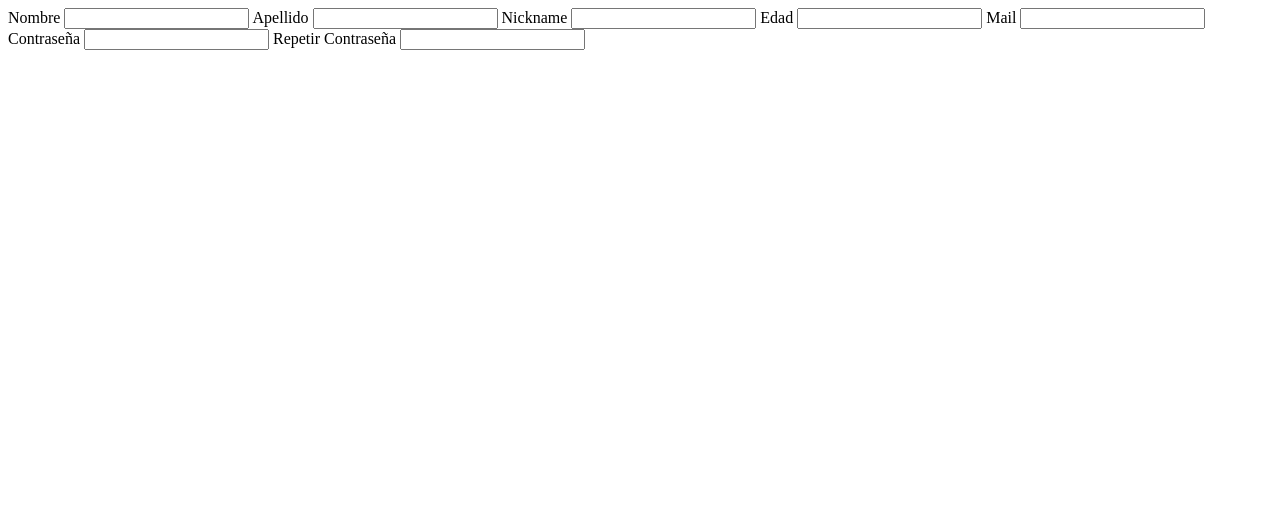
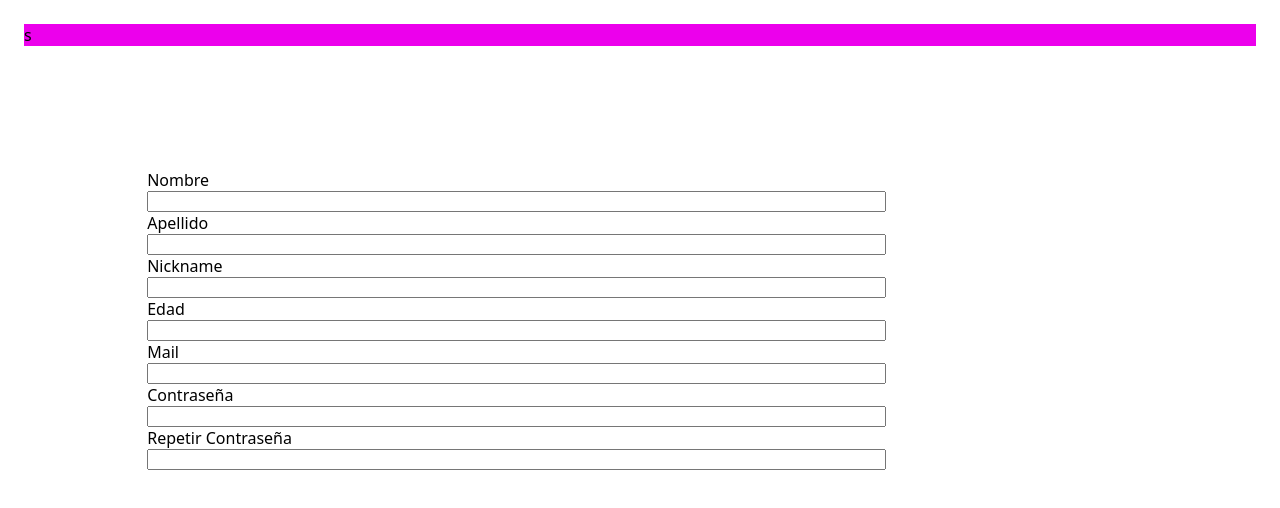
Before and after one commit to gonsalomon/E2.Interfaces, a plain HTML site: page formulario.html in a window 1280 px wide. Drawn offline with Linux system fonts and the light colour scheme.

Commit message:
agrego cambios sobre el formulario

```diff
--- a/formulario.html
+++ b/formulario.html
@@ -4,8 +4,10 @@
     <meta charset="UTF-8">
     <meta name="viewport" content="width=device-width, initial-scale=1.0">
     <title>Document</title>
+    <link rel="stylesheet" href="styles/styles.css">
 </head>
 <body>
+    <header class="header-formulario">s</header>
     <form action="">
 
         <label for="">Nombre</label>
--- a/styles/styles.css
+++ b/styles/styles.css
@@ -126,3 +126,18 @@
 }
 
 /*menú hamburguesa*/
+
+
+/* Parte Formulario */
+form{
+    display: flex;
+    flex-direction: column;
+    padding: 10%;
+    width: 60%;
+}
+
+.header-formulario{
+    width: 100%;
+    height: 40%;
+    background-color: rgb(236, 0, 236);
+}
```
